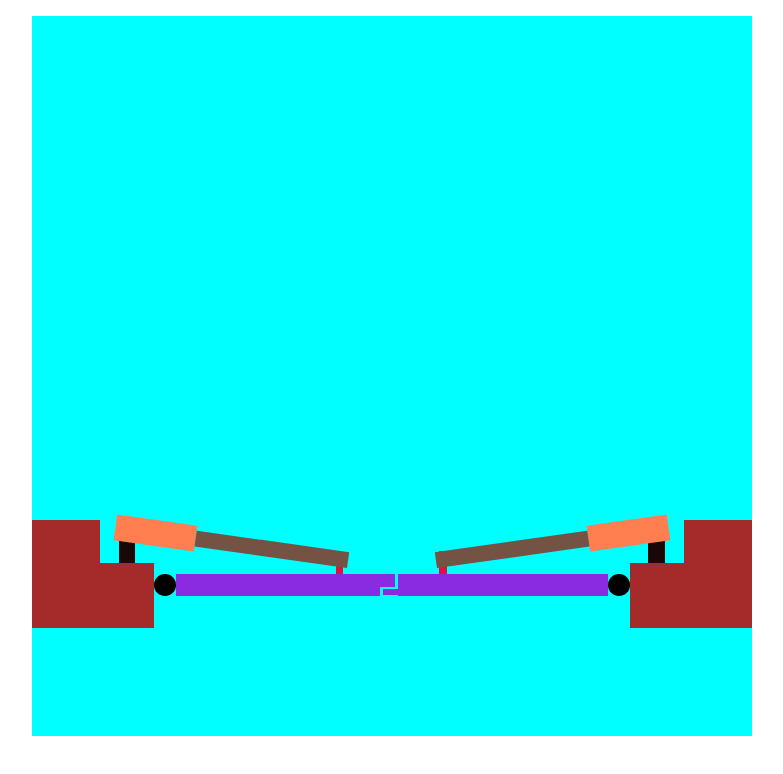
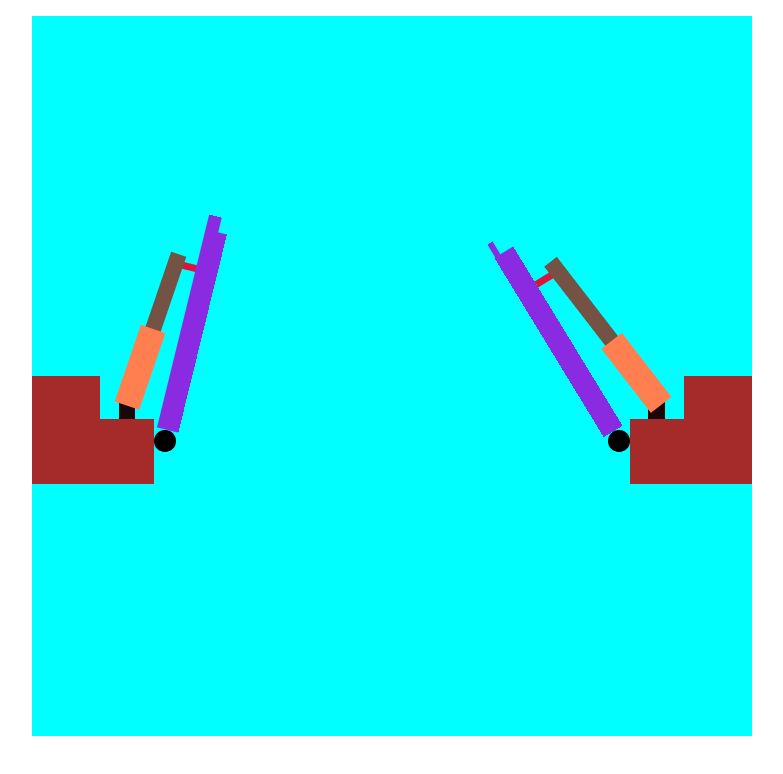
Before and after one commit to alinematollahi/Automatic-Gate-Opener-Website, a React (Create React App) app: page / in a window 1280 px wide. Shown: the top 774 px of the page, without its empty margins (248-1031 px from the left). Built offline with nearby package versions, Linux system fonts and the light colour scheme.

Commit message:
set styles to complete animation move

```diff
--- a/src/styles/swingDoorAnimation.css
+++ b/src/styles/swingDoorAnimation.css
@@ -7,7 +7,7 @@
 
 #empty-space{
 width: 100%;
-height: 70%;
+height: 50%;
 }
 
 #wall-left-1 {
@@ -74,8 +74,11 @@ height: 70%;
 }
 
 @keyframes move-door-left {
-    from {}
-    to {
+
+    78% {
+        transform: rotateZ(-93deg);
+    }
+    100%{
         transform: rotateZ(-93deg);
     }
   }
@@ -88,7 +91,10 @@ height: 70%;
     left: -55.8%;
 
     animation-name: move-door-left;
-    animation-duration: 3.8s;
+    animation-duration: 5s;
+    animation-iteration-count: 2;
+    animation-direction: alternate;
+
   }
 
   #set-space-door-left {
@@ -122,8 +128,13 @@ height: 70%;
 
 
 @keyframes move-door-right {
-    from {}
-    to {
+    10% {
+        transform: rotateZ(0deg);
+    }
+    88.78% {
+        transform: rotateZ(93deg);
+    }
+    100% {
         transform: rotateZ(93deg);
     }
   }
@@ -137,7 +148,9 @@ height: 70%;
     top: -20%;
 
     animation-name: move-door-right;
-    animation-duration: 3.8s;
+    animation-duration: 4.95s;
+    animation-iteration-count: 2;
+    animation-direction: alternate;
   }
 
   #set-space-door-right {
@@ -261,8 +274,12 @@ height: 70%;
 }
 
 @keyframes move-motor1 {
-    from {}
-    to {
+
+    80% {
+        transform: rotateZ(-90deg);
+        transform-origin: 15% 50%;
+    }
+    100% {
         transform: rotateZ(-90deg);
         transform-origin: 15% 50%;
     }
@@ -279,7 +296,9 @@ height: 70%;
     z-index: 2;
 
     animation-name: move-motor1;
-    animation-duration: 4s;
+    animation-duration: 5s;
+    animation-iteration-count: 2;
+    animation-direction: alternate;
 }
 
 #motor1-part2-set-space {
@@ -288,8 +307,11 @@ height: 70%;
 }
 
 @keyframes move-motor1-part2 {
-    from {}
-    to {
+
+    78% {
+        width: 78%;
+    }
+    100% {
         width: 78%;
     }
   }
@@ -302,13 +324,21 @@ height: 70%;
     left: 100%;
     z-index: 3;
     animation-name: move-motor1-part2;
-    animation-duration: 4s;
+    animation-duration: 5s;
+    animation-iteration-count: 2;
+    animation-direction: alternate;
 }
 
 
 @keyframes move-motor2 {
-    from {}
-    to {
+   10% {
+    transform: rotateZ(-8deg);
+   }
+    90.78% {
+        transform: rotateZ(90deg);
+        transform-origin: 85% 50%;
+    }
+    100% {
         transform: rotateZ(90deg);
         transform-origin: 85% 50%;
     }
@@ -326,7 +356,9 @@ height: 70%;
     transform: rotateZ(-8deg);
 
     animation-name: move-motor2;
-    animation-duration: 4s;
+    animation-duration: 4.95s;
+    animation-iteration-count: 2;
+    animation-direction: alternate;
 }
 
 #motor2-part2-set-space {
@@ -335,8 +367,15 @@ height: 70%;
 }
 
 @keyframes move-motor2-part2 {
-    from {}
-    to {
+    10% {
+        width: 190%;
+        left: -190%;
+    }
+   88.78% {
+        width: 78%;
+        left: -78%;
+    }
+    100% {
         width: 78%;
         left: -78%;
     }
@@ -350,5 +389,7 @@ height: 70%;
     left: -190%;
     z-index: 3;
     animation-name: move-motor2-part2;
-    animation-duration: 4s;
+    animation-duration: 4.9s;
+    animation-iteration-count: 2;
+    animation-direction: alternate;
 }
```
